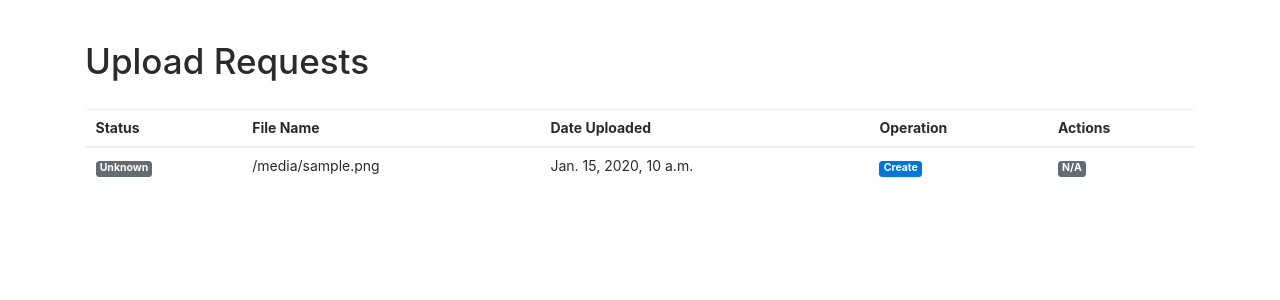
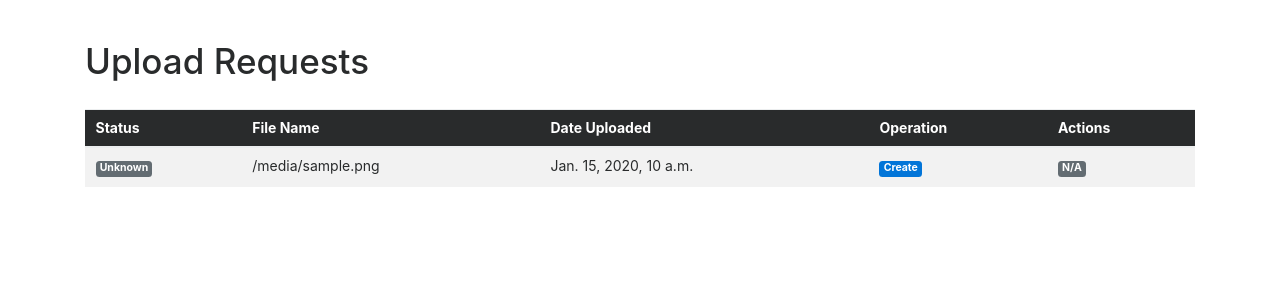
Before and after one commit to PSU-CSAR/django-ebagis, a Django app: template ebagis_ui/templates/uploadrequests.html in a window 1280 px wide. Shown: the part 48-348 px from the top of the page. Run offline with Django 3.2, Linux system fonts and the light colour scheme; the template is opened without the code that fills it: most values are stand-ins (such as "Sample title", 1, 10 or a date in 2020); parts of the project's set-up code (start-up, migrations or seed data) failed here and were passed over; some libraries are stand-ins or nearby versions.

Commit message:
stripe tables on requests pages

```diff
--- a/ebagis_ui/templates/downloadrequests.html
+++ b/ebagis_ui/templates/downloadrequests.html
@@ -7,8 +7,8 @@
 <h1>Download Requests</h1>
 
 <div class="requests">
-	<table class="table request-table">
-      	<thead>
+	<table class="table request-table table-striped">
+      	<thead class="thead-inverse">
 	        <tr>
 				<th>Status</th>
 				<th>File Name</th>
--- a/ebagis_ui/templates/uploadrequests.html
+++ b/ebagis_ui/templates/uploadrequests.html
@@ -7,8 +7,8 @@
 <h1>Upload Requests</h1>
 
 <div class="requests">
-    <table class="table request-table">
-      	<thead>
+    <table class="table request-table table-striped">
+      	<thead class="thead-inverse">
             <tr>
                 <th>Status</th>
                 <th>File Name</th>
```
